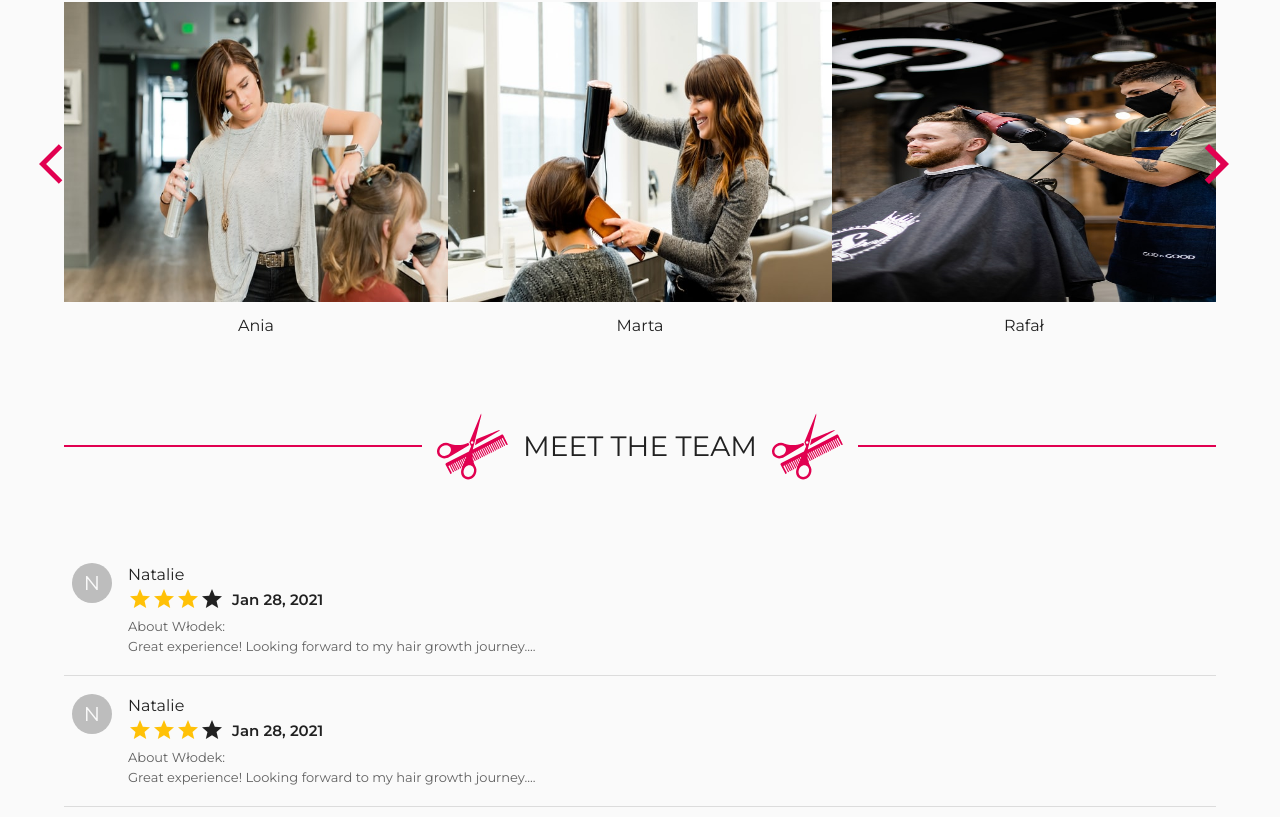
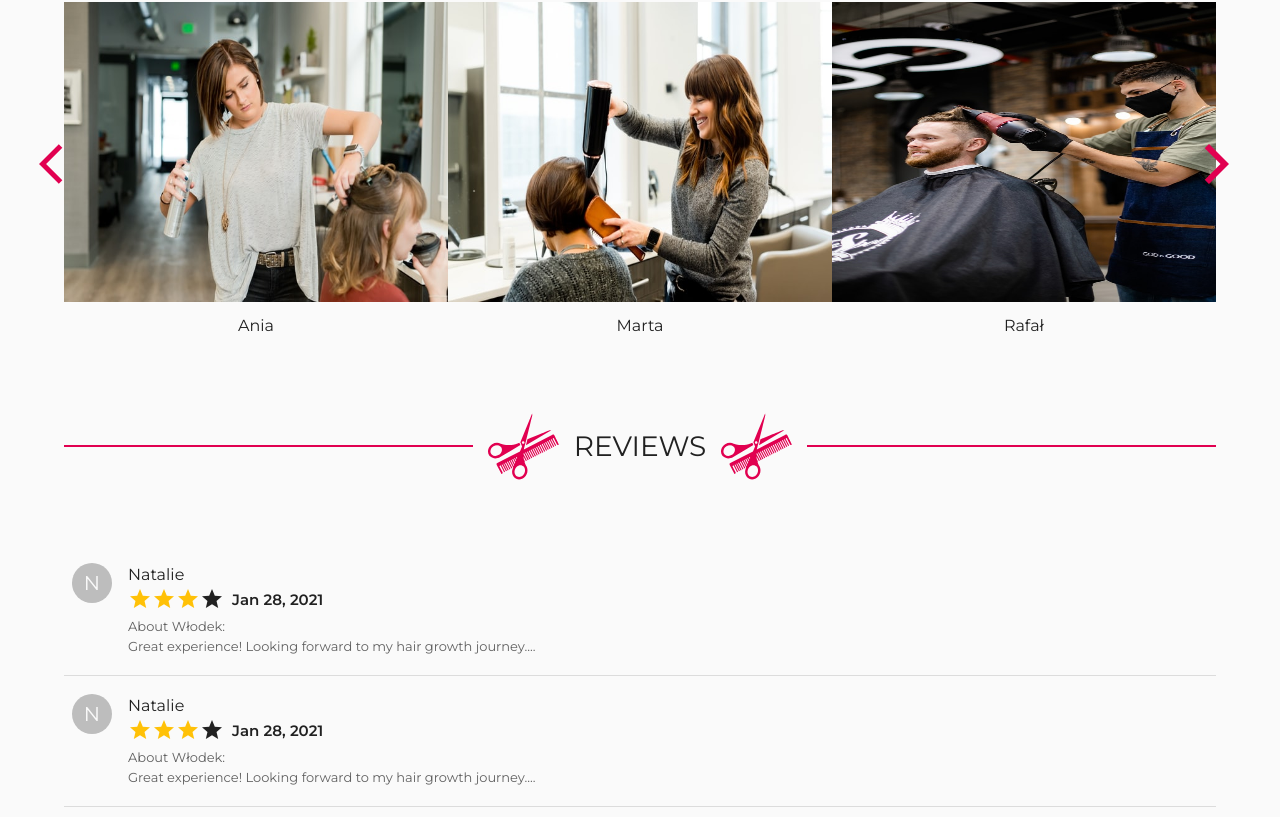
Before and after one commit to hairdresser-manager/web, a React (Create React App) app: page / in a window 1280 px wide. Shown: the part 939-1756 px from the top of the page. Built offline with nearby package versions, Linux system fonts and the light colour scheme.

Commit message:
Add home page

```diff
--- a/src/App.js
+++ b/src/App.js
@@ -1,25 +1,14 @@
 import { ThemeProvider } from '@material-ui/core/styles';
 import CssBaseline from '@material-ui/core/CssBaseline';
-import Navbar from 'components/Navbar';
 import theme from 'theme';
-import Banner from 'components/Banner';
-import Services from 'components/Services';
-import Heading from 'components/Heading';
-import Comment from 'components/Comment';
-import SliderTest from 'components/TeamSlider';
+import Home from 'pages/Home';
 
 function App() {
   return (
     <div>
       <ThemeProvider theme={theme}>
         <CssBaseline />
-        <Navbar />
-        <Banner />
-        <Services />
-        <Heading />
-        <SliderTest />
-        <Heading />
-        <Comment />
+        <Home />
       </ThemeProvider>
     </div>
   );
--- a/src/components/Heading/index.js
+++ b/src/components/Heading/index.js
@@ -4,12 +4,12 @@ import { Divider, withStyles, Grid } from '@material-ui/core';
 import styles from './styles';
 import scissorImg from 'images/pink-scissor.svg';
 
-const Heading = ({ classes }) => {
+const Heading = ({ classes, title }) => {
   return (
     <Grid container justify="center" alignItems="center" className={classes.styledGrid}>
       <Divider className={classes.styledDivider} />
       <img src={scissorImg} alt="Scissor Icon" />
-      <h1 className={classes.heading}>meet the team</h1>
+      <h1 className={classes.heading}>{title}</h1>
       <img src={scissorImg} alt="Scissor Icon" />
       <Divider className={classes.styledDivider} />
     </Grid>
@@ -18,6 +18,7 @@ const Heading = ({ classes }) => {
 
 Heading.propTypes = {
   classes: PropTypes.object.isRequired,
+  title: PropTypes.object.isRequired,
 };
 
 export default withStyles(styles)(Heading);
--- a/src/components/Comment/index.js
+++ b/src/components/Reviews/index.js
@@ -4,7 +4,7 @@ import { Grid, withStyles, Avatar, Typography, Divider } from '@material-ui/core
 import styles from './styles';
 import StarIcon from '@material-ui/icons/Star';
 
-const Comment = ({ classes }) => {
+const Reviews = ({ classes }) => {
   return (
     <Grid className={classes.styledGrid} container direction="row" spacing={2}>
       <Grid item>
@@ -51,8 +51,8 @@ const Comment = ({ classes }) => {
   );
 };
 
-Comment.propTypes = {
+Reviews.propTypes = {
   classes: PropTypes.object.isRequired,
 };
 
-export default withStyles(styles)(Comment);
+export default withStyles(styles)(Reviews);
--- /dev/null
+++ b/src/pages/Home.js
@@ -0,0 +1,23 @@
+import Banner from 'components/Banner';
+import Heading from 'components/Heading';
+import Navbar from 'components/Navbar';
+import Services from 'components/Services';
+import TeamSlider from 'components/TeamSlider';
+import Reviews from 'components/Reviews';
+import React from 'react';
+
+const Home = () => {
+  return (
+    <>
+      <Navbar />
+      <Banner />
+      <Services />
+      <Heading title="meet the team" />
+      <TeamSlider />
+      <Heading title="reviews" />
+      <Reviews />
+    </>
+  );
+};
+
+export default Home;
```
Also changed, not shown: src/components/Reviews/styles.js (renamed from src/components/Comment/styles.js).
